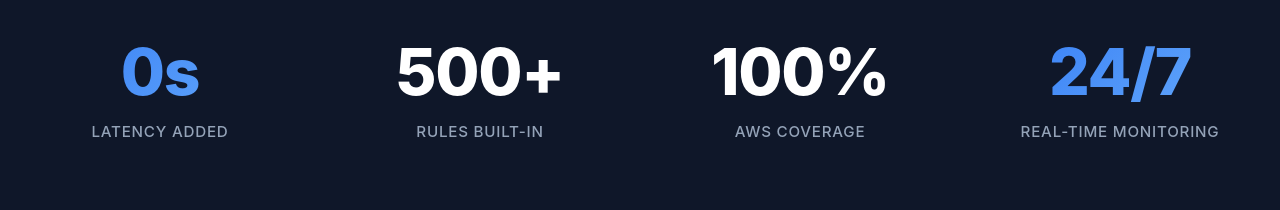
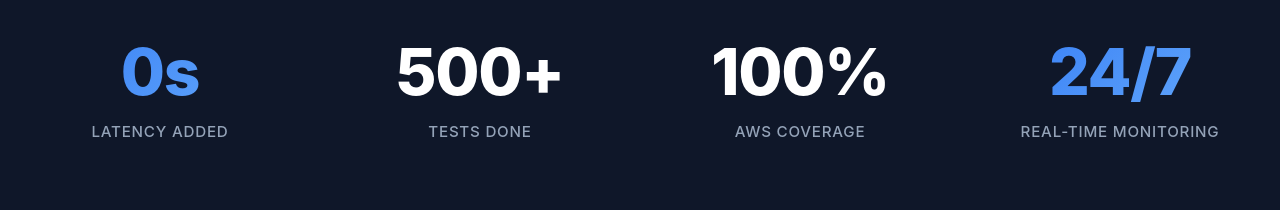
Before and after one commit to AshanBandara/Cloud_Sentinel, a React (Vite) app: page / in a window 1280 px wide. Shown: the part 880-1090 px from the top of the page. Built offline with nearby package versions, Linux system fonts and the light colour scheme.

Commit message:
Final Commit

```diff
--- a/src/pages/landing.jsx
+++ b/src/pages/landing.jsx
@@ -55,7 +55,7 @@ const Landing = () => {
                   </div>
                   <div className="stat-item">
                       <h3>500+</h3>
-                      <p>Rules Built-in</p>
+                      <p>Tests Done</p>
                   </div>
                   <div className="stat-item">
                       <h3>100%</h3>
```
